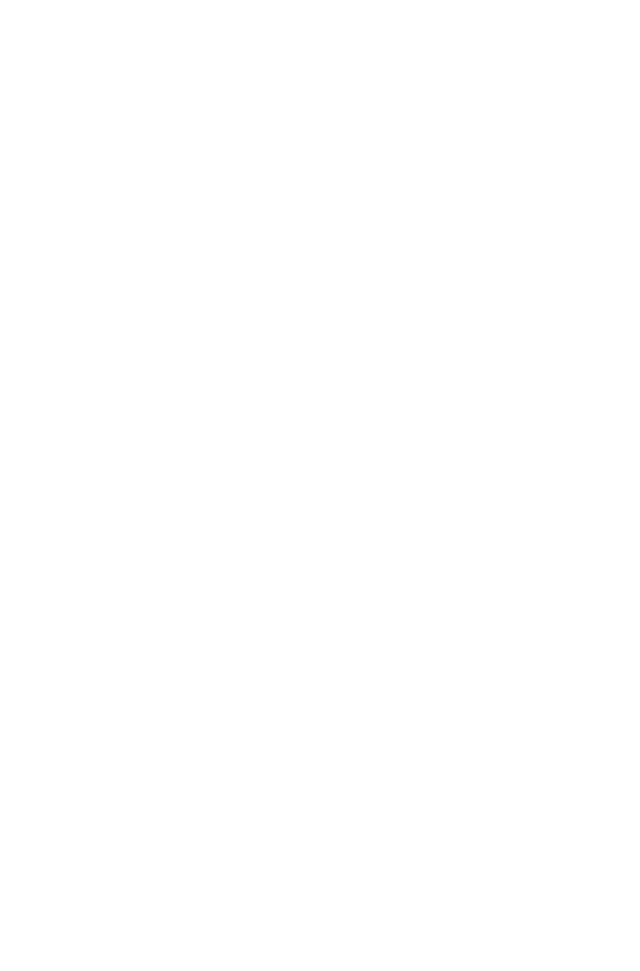
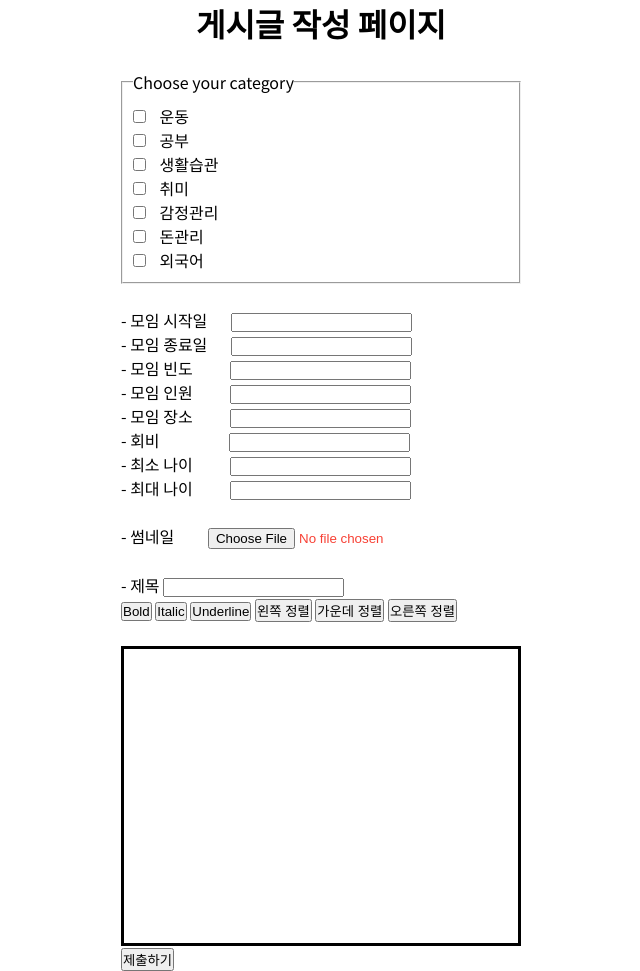
Before and after one commit to Kakamotobi/gathering-platform, a website: page makepost.html in a window 1280 px wide. Shown: the whole page, without its empty margins (319-959 px from the left). Before the commit the page ends 800 px from the top, so only its background shows below. Drawn offline with Linux system fonts and the light colour scheme.

Commit message:
홈페이지 만들기

```diff
--- a/makepost.html
+++ b/makepost.html
@@ -5,11 +5,130 @@
   <meta charset="UTF-8">
   <meta http-equiv="X-UA-Compatible" content="IE=edge">
   <meta name="viewport" content="width=device-width, initial-scale=1.0">
+  <link rel="preconnect" href="https://fonts.googleapis.com" />
+  <link rel="preconnect" href="https://fonts.gstatic.com" crossorigin />
+  <link href="https://fonts.googleapis.com/css2?family=Noto+Sans+KR:wght@400;500;700&display=swap" rel="stylesheet" />
+  <link rel="stylesheet" href="public/css/makepost.css">
   <title>게시글 작성 페이지</title>
 </head>
 
 <body>
+  <h1>게시글 작성 페이지</h1><br>
+  <form action="#" method="POST" class="post-form">
+    <fieldset>
+      <legend>Choose your category</legend>
 
+      <div>
+        <input type="checkbox" id="category__sport" class="category" name="category" value="CG_01"
+          onclick="checkOnlyOne(this)">
+        <label for="category__sport">운동</label>
+      </div>
+
+      <div>
+        <input type="checkbox" id="category__study" class="category" name="category" value="CG_02" onclick="
+          checkOnlyOne(this)">
+        <label for="category__study">공부</label>
+      </div>
+
+      <div>
+        <input type="checkbox" id="category__habit" class="category" name="category" value="CG_03"
+          onclick="checkOnlyOne(this)">
+        <label for="category__habit">생활습관</label>
+      </div>
+
+      <div>
+        <input type="checkbox" id="category__hobby" class="category" name="category" value="CG_04"
+          onclick="checkOnlyOne(this)">
+        <label for="category__hobby">취미</label>
+      </div>
+
+      <div>
+        <input type="checkbox" id="category__emotions" class="category" name="category" value="CG_05"
+          onclick="checkOnlyOne(this)">
+        <label for="category__emotions">감정관리</label>
+      </div>
+
+      <div>
+        <input type="checkbox" id="category__finance" class="category" name="category" value="CG_06"
+          onclick="checkOnlyOne(this)">
+        <label for="category__finance">돈관리</label>
+      </div>
+
+      <div>
+        <input type="checkbox" id="category__language" class="category" name="category" value="CG_07"
+          onclick="checkOnlyOne(this)">
+        <label for="category__language">외국어</label>
+      </div>
+    </fieldset><br>
+
+    <section>
+      <div class="form-example">
+        <label for="start_at">- 모임 시작일</label>
+        <input type="text" name="start_at" id="start_at" required>
+      </div>
+
+      <div class="form-example">
+        <label for="finish_at">- 모임 종료일</label>
+        <input type="text" name="finish_at" id="finish_at" required>
+      </div>
+
+      <div class="form-example">
+        <label for="frequency">- 모임 빈도</label>
+        <input type="text" name="frequency" id="frequency" required>
+      </div>
+
+      <div class="form-example">
+        <label for="numOfPeople">- 모임 인원</label>
+        <input type="text" name="numOfPeople" id="numOfPeople" required>
+      </div>
+
+      <div class="form-example">
+        <label for="place">- 모임 장소</label>
+        <input type="text" name="place" id="place" required>
+      </div>
+
+      <div class="form-example">
+        <label for="fee">- 회비</label>
+        <input type="text" name="fee" id="fee" required>
+      </div>
+
+      <div class="form-example">
+        <label for="min_age">- 최소 나이</label>
+        <input type="text" name="min_age" id="min_age" required>
+      </div>
+
+      <div class="form-example">
+        <label for="max_age">- 최대 나이</label>
+        <input type="text" name="max_age" id="max_age" required>
+      </div><br>
+
+      <div class="form-example">
+        <label for="thumbnail">- 썸네일</label>
+        <input type="file" id="thumbnail" accept="image/*" onchange="setThumbnail(event);" />
+        <div id="image_container"></div>
+      </div>
+
+      <div class="form-example"><br>
+        <label for="title">- 제목</label>
+        <input type="text" name="title" id="title" required>
+      </div>
+
+      <div class="buttons">
+        <input type="button" class="BOLD" value="Bold" onclick="document.execCommand('bold')" />
+        <input type="button" class="ITALIC" value="Italic" onclick="document.execCommand('Italic')" />
+        <input type="button" class="UNDERBAR" value="Underline" onclick="document.execCommand('Underline')" />
+        <input type="button" class="aignLeft" value="왼쪽 정렬" onclick="document.execCommand('justifyleft')" />
+        <input type="button" class="aignCenter" value="가운데 정렬" onclick="document.execCommand('justifycenter')" />
+        <input type="button" class="aignRight" value="오른쪽 정렬" onclick="document.execCommand('justifyright')" />
+      </div>
+      <br>
+      <div id="div" style='border: solid; height: 300px; width: 400px' contenteditable="true"></div>
+
+      <div><button type="submit">제출하기</button></div>
+    </section>
+  </form>
+
+  <script src="public/js/makepost.js"></script>
 </body>
 
 </html>
--- /dev/null
+++ b/public/css/makepost.css
@@ -0,0 +1,49 @@
+:root {
+  --ltGreen: #e7f8f1;
+  --green: #45df99;
+  --drkGreen: #3cc584;
+  --red: #f74135;
+  --white: #fff;
+  --vryLttGrey: #f9fafc;
+  --ltGrey: #cbcbcb;
+  --grey: #ababab;
+  --drkGrey: #6d6e74;
+}
+
+*,
+*::before,
+*::after {
+  margin: 0;
+  padding: 0;
+  box-sizing: border-box;
+}
+
+body {
+  min-height: 100vh;
+  display: flex;
+  flex-direction: column;
+  align-items: center;
+  font-family: "Noto Sans KR", sans-serif;
+}
+fieldset{
+  padding: 10px
+}
+
+.category {
+  margin-right: 10px;
+}
+
+#start_at,#finish_at{
+  margin-left:20px;
+}
+#fee{
+  margin-left:66px;
+}
+#frequency,#numOfPeople,#place,#min_age,#max_age{
+  margin-left:34px;
+}
+
+#thumbnail{
+  color: var(--red);
+  margin-left:30px
+}
--- /dev/null
+++ b/public/js/makepost.js
@@ -0,0 +1,80 @@
+const postForm = document.querySelector(".post-form");
+const thumbnail = document.querySelector("#thumbnail");
+
+postForm.addEventListener("submit", evt => {
+  evt.preventDefault();
+
+  const postFormData = new FormData(postForm);
+
+  const thumbnailData = new FormData();
+
+  thumbnailData.append("multipartFile", thumbnail.files[0]);
+
+  console.log(Object.fromEntries(thumbnailData));
+
+  fetch("http://3.34.235.190:8080/board/thumbnail", {
+    method: "POST",
+    header: setHeaders({}),
+    body: thumbnailData,
+  }).then(async res => {
+    const data = res.json();
+    console.log(data);
+  })
+  // fetch("http://3.34.235.190:8080/board", {
+  //   method: "POST",
+  //   header: {
+  //     "Content-Type": "application/json"
+  //   },
+  //   body: JSON.stringify(Object.fromEntries(postFormData)),
+  // }).then(async res => {
+  //   const data = await res.json();
+  //   console.log(data);
+  // })
+});
+
+function checkOnlyOne(element) {
+  const checkboxes = document.getElementsByName("category");
+
+  checkboxes.forEach((cb) => cb.checked = false)
+
+  element.checked = true;
+}
+
+function setThumbnail(event) {
+  var reader = new FileReader();
+  reader.onload = function (event) {
+    var img = document.createElement("img");
+    img.setAttribute("src", event.target.result);
+    document.querySelector("div#image_container").appendChild(img);
+  };
+  reader.readAsDataURL(event.target.files[0]);
+}
+
+const board = {
+  category: 'CG_05',
+  title: 'title',
+  start: '모임 시작일',
+  end: '모임 종료일',
+  Frequency: '모임 빈도',
+  personnel: '모임 인원',
+  Place: '모임 장소',
+  Dues: '회비',
+  Min_age: '최소 나이',
+  Max_age: '최대 나이'
+}
+
+// 게시글 페이지  ==> 이거까지 해도 좋습니다 ==> 댓글까지 ex) 1페이지에 댓글 몇개, 댓글에 대댓글 달때 어떤식으로 보일지
+// 게시판 등록 페이지 금요일까지 디자인 및 기능  // 필수
+// 리스트 페이지  ==> 이거까지 해도 좋습니다
+// 댓글 대댓글 같은 것을 어떤식으로 디자인할지 // 대댓글 쓸때 들여쓰기 1개만 하기
+
+function setHeaders(headers) {
+  if (localStorage.jwtAccessToken) {
+    return {
+      ...headers,
+      Authorization: `${localStorage.jwtAccessToken}`,
+    };
+  } else {
+    return headers;
+  }
+}
```
Also changed, not shown: public/js/login.js (+22 -7 lines).
